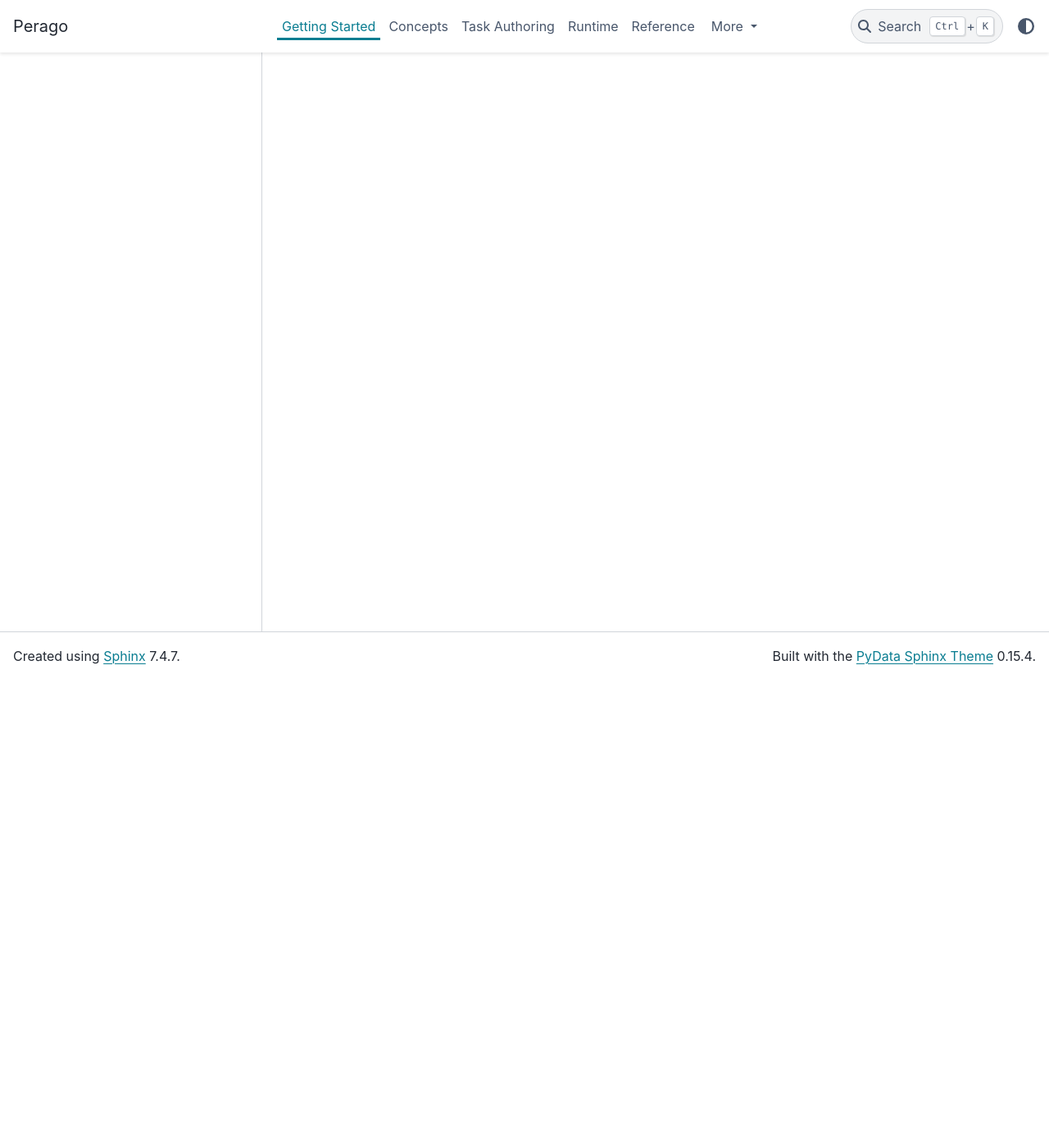
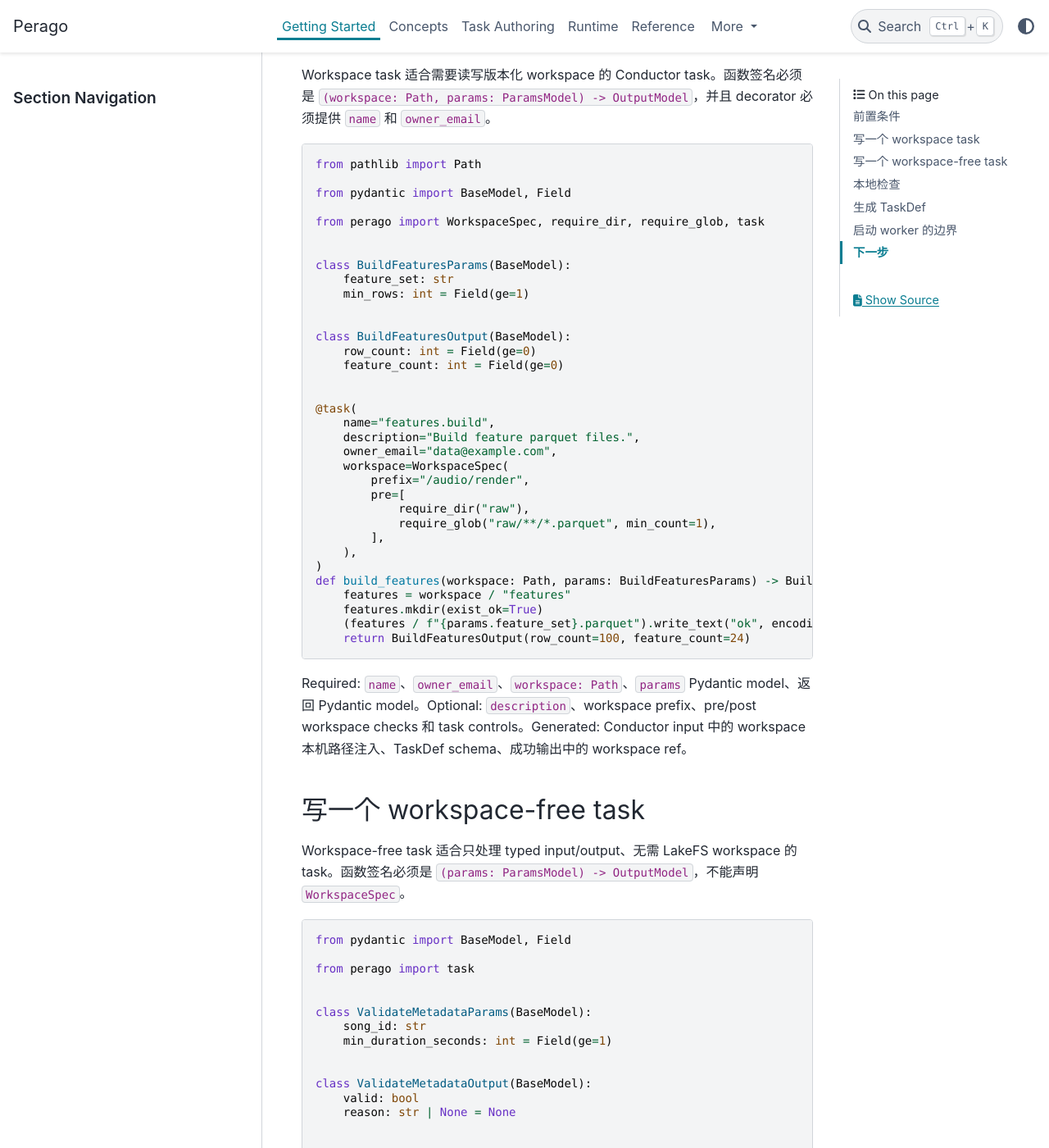
Before and after one commit to Qiyin-Tech/perago, a Sphinx documentation site: the page built from docs/getting-started.md, in a window 1280 px wide and 1400 px high, scrolled down 571 px. Shown: the whole window at 82% size. Built offline with Sphinx 7.4.7 and the PyData theme 0.15.4, drawn with Linux system fonts in a browser that asks for light colours; some of the changed text lies outside the part shown.

Commit message:
gnhf 25: 本轮补齐了 Getting Started 入门页，并修正首页两个最小 task 示例使其符合当前 `@task` metadata 和 workspace 签名校验。

````diff
--- a/docs/getting-started.md
+++ b/docs/getting-started.md
@@ -1,9 +1,123 @@
 # Getting Started
 
-本页是 Perago 文档站点的本地构建占位入口。完整的新任务作者路径会在后续迭代中从 `docs/mvp_examples.md` 和测试 fixture 拆分到 `task-authoring/`。
+本页给新任务作者一条最短本地路径：写一个 single-task module，运行 `perago check`，再生成 Conductor TaskDef。这里不启动 worker；`perago start` 需要真实 Conductor 和 LakeFS 配置，通常属于部署或运行时维护流程。
 
-当前可用的稳定入口：
+## 前置条件
 
-- `task-authoring/`：任务作者指南。
-- `runtime/`：运行时、Conductor、LakeFS 和 worker supervisor。
-- `api/`：从 `perago.__all__` 生成的公开 API reference。
+Perago 要求 Python 3.12 或更新版本。仓库本地开发默认使用 `uv`：
+
+```bash
+uv sync
+```
+
+以下命令都从仓库根目录运行。示例 module 来自 `tests/fixtures/app/workers/`，因此本地验证 fixture 时需要设置 `PYTHONPATH=tests/fixtures`。
+
+## 写一个 workspace task
+
+Workspace task 适合需要读写版本化 workspace 的 Conductor task。函数签名必须是 `(workspace: Path, params: ParamsModel) -> OutputModel`，并且 decorator 必须提供 `name` 和 `owner_email`。
+
+```python
+from pathlib import Path
+
+from pydantic import BaseModel, Field
+
+from perago import WorkspaceSpec, require_dir, require_glob, task
+
+
+class BuildFeaturesParams(BaseModel):
+    feature_set: str
+    min_rows: int = Field(ge=1)
+
+
+class BuildFeaturesOutput(BaseModel):
+    row_count: int = Field(ge=0)
+    feature_count: int = Field(ge=0)
+
+
+@task(
+    name="features.build",
+    description="Build feature parquet files.",
+    owner_email="data@example.com",
+    workspace=WorkspaceSpec(
+        prefix="/audio/render",
+        pre=[
+            require_dir("raw"),
+            require_glob("raw/**/*.parquet", min_count=1),
+        ],
+    ),
+)
+def build_features(workspace: Path, params: BuildFeaturesParams) -> BuildFeaturesOutput:
+    features = workspace / "features"
+    features.mkdir(exist_ok=True)
+    (features / f"{params.feature_set}.parquet").write_text("ok", encoding="utf-8")
+    return BuildFeaturesOutput(row_count=100, feature_count=24)
+```
+
+Required: `name`、`owner_email`、`workspace: Path`、`params` Pydantic model、返回 Pydantic model。Optional: `description`、workspace prefix、pre/post workspace checks 和 task controls。Generated: Conductor input 中的 workspace 本机路径注入、TaskDef schema、成功输出中的 workspace ref。
+
+## 写一个 workspace-free task
+
+Workspace-free task 适合只处理 typed input/output、无需 LakeFS workspace 的 task。函数签名必须是 `(params: ParamsModel) -> OutputModel`，不能声明 `WorkspaceSpec`。
+
+```python
+from pydantic import BaseModel, Field
+
+from perago import task
+
+
+class ValidateMetadataParams(BaseModel):
+    song_id: str
+    min_duration_seconds: int = Field(ge=1)
+
+
+class ValidateMetadataOutput(BaseModel):
+    valid: bool
+    reason: str | None = None
+
+
+@task(
+    name="metadata.validate",
+    description="Validate song metadata.",
+    owner_email="data@example.com",
+)
+def validate_metadata(params: ValidateMetadataParams) -> ValidateMetadataOutput:
+    return ValidateMetadataOutput(valid=True)
+```
+
+Required: `name`、`owner_email`、`params` Pydantic model 和返回 Pydantic model。Optional: `description` 和不涉及 publication 的 `TaskControls`。Forbidden: `workspace` 参数、`WorkspaceSpec`、`publish_budget`、多个业务参数和 keyword-only 参数。
+
+## 本地检查
+
+`perago check` 会加载 runtime config、导入 module、校验 task contract，并确认 TaskDef 可以生成。它不连接 Conductor 或 LakeFS：
+
+```bash
+PYTHONPATH=tests/fixtures uv run perago check app.workers.features_build
+PYTHONPATH=tests/fixtures uv run perago check app.workers.metadata_validate
+```
+
+成功输出会包含任务名、本机 workspace/log 目录、worker id 前缀，以及 Conductor 和 LakeFS 是否已配置。`conductor: not configured` 和 `lakefs: not configured` 对 `check` 不是失败条件。
+
+## 生成 TaskDef
+
+`perago extract` 使用同一套校验，并把 generated Conductor TaskDef 写到 JSON 文件。它不会注册 TaskDef：
+
+```bash
+PYTHONPATH=tests/fixtures uv run perago extract app.workers.features_build --output /tmp/features.build.json
+PYTHONPATH=tests/fixtures uv run perago extract app.workers.metadata_validate --output /tmp/metadata.validate.json
+```
+
+输出路径必须以 `.json` 结尾。部署流程或 Conductor 管理工具负责把生成的 TaskDef 注册到 Conductor。
+
+## 启动 worker 的边界
+
+`perago start <module_target> -j N` 是长运行入口。启动前它会要求：
+
+- `CONDUCTOR_SERVER_URL` 已配置。
+- LakeFS endpoint、access key id 和 secret access key 已完整配置。
+- Conductor 中已经注册同名 TaskDef。
+
+开发 task body、params/output schema 或 workspace checks 时，先停在 `check` 和 `extract`。需要理解启动后的 poll、workspace download、stage、publish 和 cleanup 生命周期时，再阅读 {doc}`runtime/index`。
+
+## 下一步
+
+新任务作者继续读 {doc}`task-authoring/index`。需要核对精确 JSON shape、TaskDef 字段或错误分类时，读 {doc}`reference/index`。运行时维护者从 {doc}`runtime/index` 开始；需要理解 publication fence 和事务取舍时，读 {doc}`architecture/index`。
````
Also changed, not shown: docs/index.md (+7 -2 lines).
